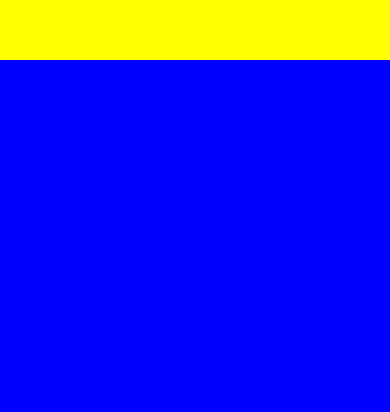
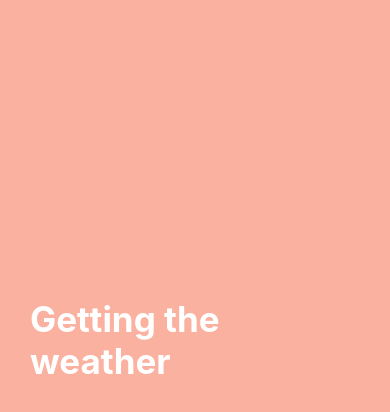
Before and after one commit to parkjieun16/weather_app, a React Native app: screen / in a window 390 px wide. Shown: the part 362-774 px from the top of the page. Built offline with nearby package versions, Linux system fonts and the light colour scheme.

Commit message:
#1.1 Loading Screen

```diff
--- a/App.js
+++ b/App.js
@@ -1,27 +1,8 @@
-import { StatusBar } from 'expo-status-bar';
 import React from 'react';
-import { StyleSheet, Text, View } from 'react-native';
+import Loading from "./Loading";
 
 export default function App() {
   return (
-    <View style={styles.container}>
-      <View style = {styles.yellowView}></View>
-      <View style={styles.blueView}></View>
-    </View>
+    <Loading />
   );
 }
-
-const styles = StyleSheet.create({
-  container: {
-    flex: 1,
-    backgroundColor: '#fff',
-  },
-  yellowView: {
-    flex: 1,
-    backgroundColor: "yellow"
-  },
-  blueView: {
-    flex: 1,
-    backgroundColor: "blue"
-  }
-});
--- /dev/null
+++ b/Loading.js
@@ -0,0 +1,25 @@
+import React from 'react';
+import { StyleSheet, Text, View } from 'react-native';
+
+export default function Loading() {
+    return (
+        <View style={styles.container}>
+          <Text style={styles.text}>Getting the weather</Text>
+        </View>
+      );
+}
+
+const styles = StyleSheet.create({
+    container: {
+        flex: 1,
+        justifyContent: "flex-end",
+        paddingHorizontal: 30,
+        paddingVertical: 100,
+        backgroundColor: "#fab1a0"
+      },
+      text: {
+        color: "#ffffff",
+        fontSize: 35,
+        fontWeight: "bold"
+      }
+})
```
